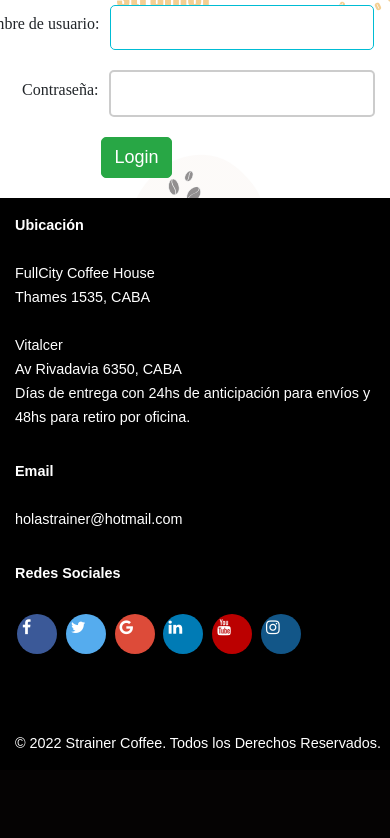
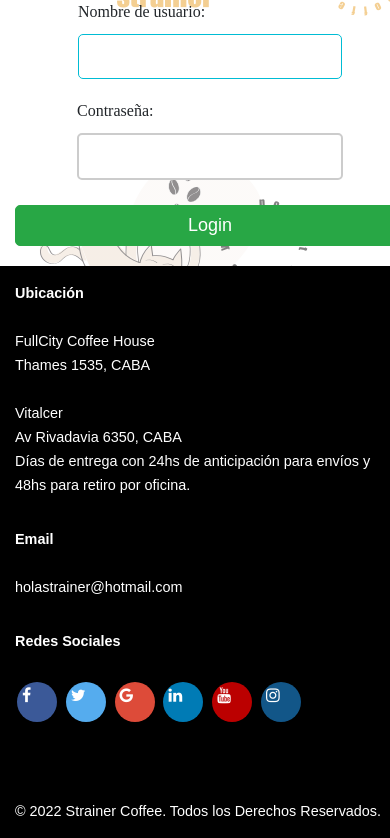
Before and after one commit to JulietteGutierrez/Strainer, a Django app: page /autenticacion/logear in a window 390 px wide; the page is wider, and only the part inside the window is pictured. Shown: the part 246-1084 px from the top of that part. Before the commit the page ends 994 px from the top of that part, so only its background shows below. Run offline with Django 3.2, Linux system fonts and the light colour scheme; some libraries are stand-ins or nearby versions; some web fonts are replaced.

Commit message:
se adapta la pagina de login a tamanio de celular

```diff
--- a/static/publica/css/contacto.css
+++ b/static/publica/css/contacto.css
@@ -4,62 +4,71 @@ main{
     overflow-x: hidden;
 }
 */
-.contenedor{
-    width: 70%;
-    display:flex;
+.contenedor {
+    width: 100%;
+    display: flex;
     justify-content: center;
     align-items: center;
     flex-direction: column;
   }
-.card{
+
+  .card {
     padding: 30px 40px;
     margin-top: 60px;
     margin-bottom: 60px;
     border: none !important;
-    box-shadow: 0 6px 12px 0 rgba(0,0,0,0.2);
+    box-shadow: 0 6px 12px 0 rgba(0, 0, 0, 0.2);
     background: linear-gradient(
         rgba(0, 0, 0, 0.5),
         rgba(97, 75, 75, 0.5)
-    ), url('../assets/img/fotos/granosCafe.jpeg');
-
+      ),
+      url('../assets/img/fotos/granosCafe.jpeg');
   }
 
-.form-control-label{
-    margin-bottom: 0
+  .form-control-label {
+    margin-bottom: 0;
   }
-input, textarea{
+
+  input,
+  textarea {
     padding: 8px 15px;
     border-radius: 5px !important;
     margin: 5px 0px;
     box-sizing: border-box;
     border: 2px solid #ccc;
     font-size: 18px !important;
-    font-weight: 300
+    font-weight: 300;
+    width: 100%;
   }
-input:focus, textarea:focus{
+
+  input:focus,
+  textarea:focus {
     -moz-box-shadow: none !important;
     -webkit-box-shadow: none !important;
     box-shadow: none !important;
-    border: 1px solid #00BCD4;
+    border: 1px solid #00bcd4;
     outline-width: 0;
-    font-weight: 400
+    font-weight: 400;
   }
-button:focus{
+
+  button:focus {
     -moz-box-shadow: none !important;
     -webkit-box-shadow: none !important;
     box-shadow: none !important;
-    outline-width: 0
+    outline-width: 0;
   }
-label, h2{
+
+  label,
+  h2 {
     font-family: gothambold;
-    /* color: aliceblue; */
   }
-span .text-danger{
+
+  span .text-danger {
     color: red;
     font-weight: 900;
   }
 
-.btn-strainer{
+  .btn-strainer {
     background-color: #f0a046;
     padding: 8px 15px;
     border-radius: 5px !important;
@@ -69,49 +78,23 @@ span .text-danger{
     font-weight: 300;
     font-family: gothambold;
     border: 0;
+    width: 100%;
   }
 
-
-
-.btn-strainer:hover{
+  .btn-strainer:hover {
     animation: shadow-pulse 1000ms 1;
     background-color: #20e2d7;
     color: #434343;
   }
 
-.errorlist{
+  .errorlist {
     color: red;
-    font-size:larger;
+    font-size: larger;
   }
 
-/*
-@media only screen and (min-width: 768px) {
-
-    nav.top-nav .menu-label {
-        display: none;
-    }
-}
-  */
-@keyframes shadow-pulse {
-    0% {
-      box-shadow: 0 0 0 0 rgba(32, 226, 215, 0.6);
-    }
-    100% {
-      box-shadow: 0 0 8px 16px rgba(32, 226, 215, 0);
-    }
-  }
-
-
-  .text-center{
-    color: white;
-}
-
-/* El estilo "registro" es para el formulario de registro de usuarios
-    El texto debe estar centrado y optimizado para celulares.
-*/
-.registro{
+  .registro {
     width: 100%;
-    display:flex;
+    display: flex;
     justify-content: center;
     align-items: center;
     flex-direction: column;
@@ -120,54 +103,104 @@ span .text-danger{
 
   .help-text {
     display: block;
-    margin-top: 5px; /* Ajusta el margen según tus necesidades */
-    color: gray; /* Puedes cambiar el color según tu preferencia */
-    font-size: 12px; /* Ajusta el tamaño según tus necesidades */
+    margin-top: 5px;
+    color: gray;
+    font-size: 12px;
     text-align: left;
   }
 
-
   .form-row {
     display: flex;
-    flex-direction: row;
-    margin-bottom: 10px; /* Espacio entre las filas, ajusta según tus necesidades */
+    flex-direction: column;
+    margin-bottom: 10px;
+  }
+
+  .field {
+    display: flex;
+    flex-direction: column;
+    align-items: flex-start;
+  }
+
+  .field > * {
+    margin-bottom: 5px;
+  }
+
+  .form-group {
+    display: flex;
+    flex-direction: column;
+    align-items: center;
+    justify-content: center;
+    margin-bottom: 10px;
   }
 
   .label {
-    width: 200px; /* Ancho de la columna del texto, ajusta según tus necesidades */
+    text-align: right;
+    margin-right: 10px;
   }
 
   .field {
-    flex: 1; /* Ocupa el espacio restante en la fila */
-    display: flex;
-    flex-direction: column;
-    align-items: flex-start; /* Alinea el contenido a la izquierda */
-}
-
-.field > * {
-    margin-bottom: 5px; /* Espacio entre los elementos dentro del campo */
-}
-
-
-.form-group {
-    display: flex;
-    flex-direction: row;
-    align-items: center;
-    justify-content: center;
-    margin-bottom: 10px; /* Espacio entre las filas, ajusta según tus necesidades */
-}
-
-.label {
-    width: 200px; /* Ancho de la columna del texto, ajusta según tus necesidades */
-    text-align: right;
-    margin-right: 10px; /* Espacio entre el texto y el campo, ajusta según tus necesidades */
-}
-
-.field {
-    flex: 1; /* Ocupa el espacio restante en la fila */
     text-align: left;
   }
 
   .error {
-    color: red; /* Puedes cambiar el color según tu preferencia */
+    color: red;
   }
+
+
+  /* Estilos adicionales para dispositivos móviles */
+
+@media only screen and (max-width: 767px) {
+  .contenedor {
+    width: 100%;
+    padding: 0 15px;
+  }
+
+  .card {
+    margin-top: 30px;
+    margin-bottom: 30px;
+  }
+
+  .label {
+    text-align: left;
+    margin-right: 0;
+    margin-bottom: 5px;
+  }
+
+  .field {
+    align-items: stretch;
+  }
+
+  .field > * {
+    margin-bottom: 10px;
+  }
+}
+
+
+/* Estilos específicos para dispositivos móviles */
+@media screen and (max-width: 767px) {
+    .contenedor {
+      width: 100%;
+    }
+
+    .form-group {
+      flex-direction: column;
+      align-items: flex-start;
+      justify-content: center;
+    }
+
+    .label {
+      width: auto;
+      text-align: left;
+      margin-right: 0;
+      margin-bottom: 5px;
+    }
+
+    .field {
+      text-align: left;
+    }
+
+    input,
+    textarea {
+      width: 100%;
+    }
+  }
```
Lines whose indentation alone changed are shown as unchanged.
